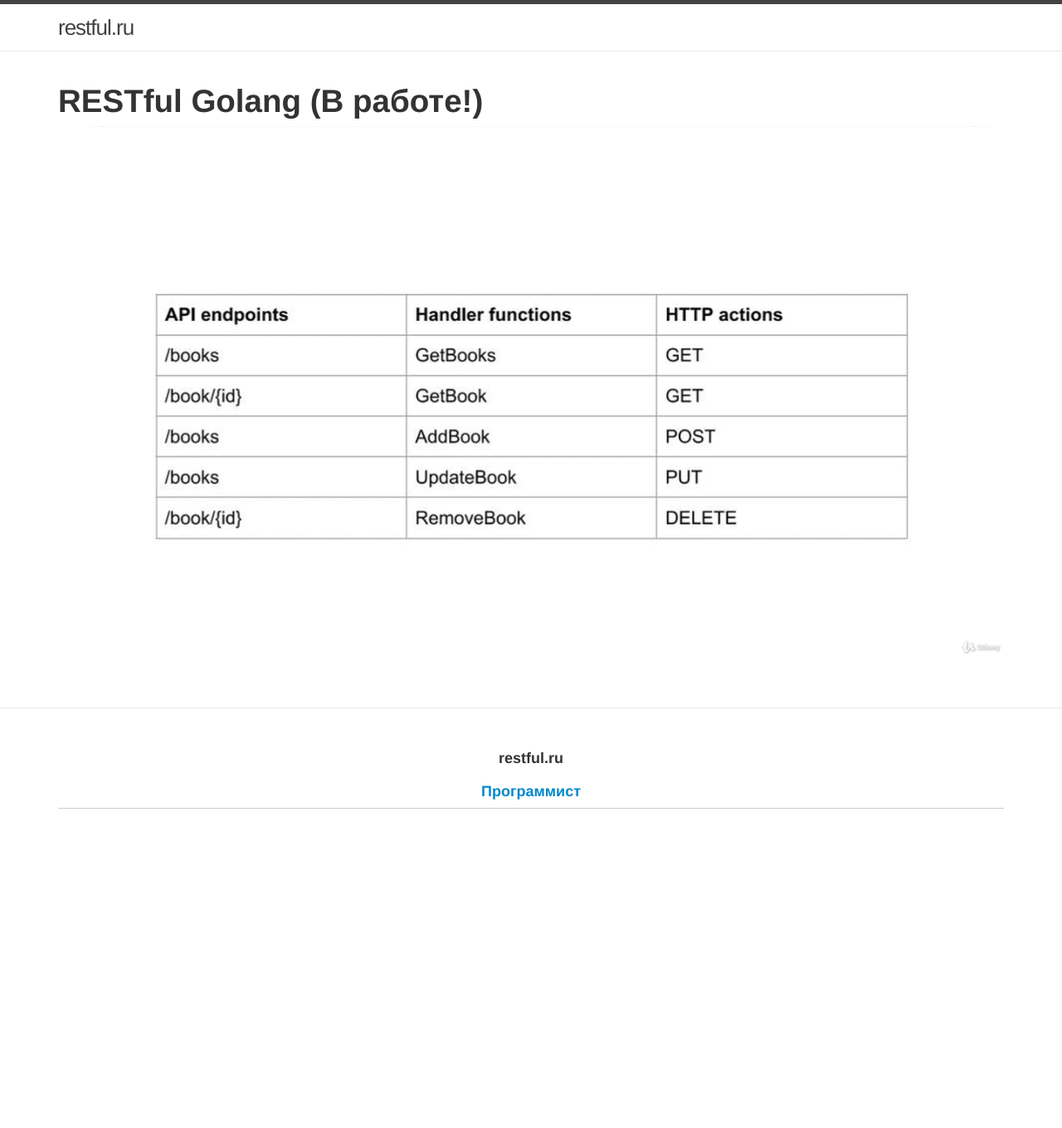
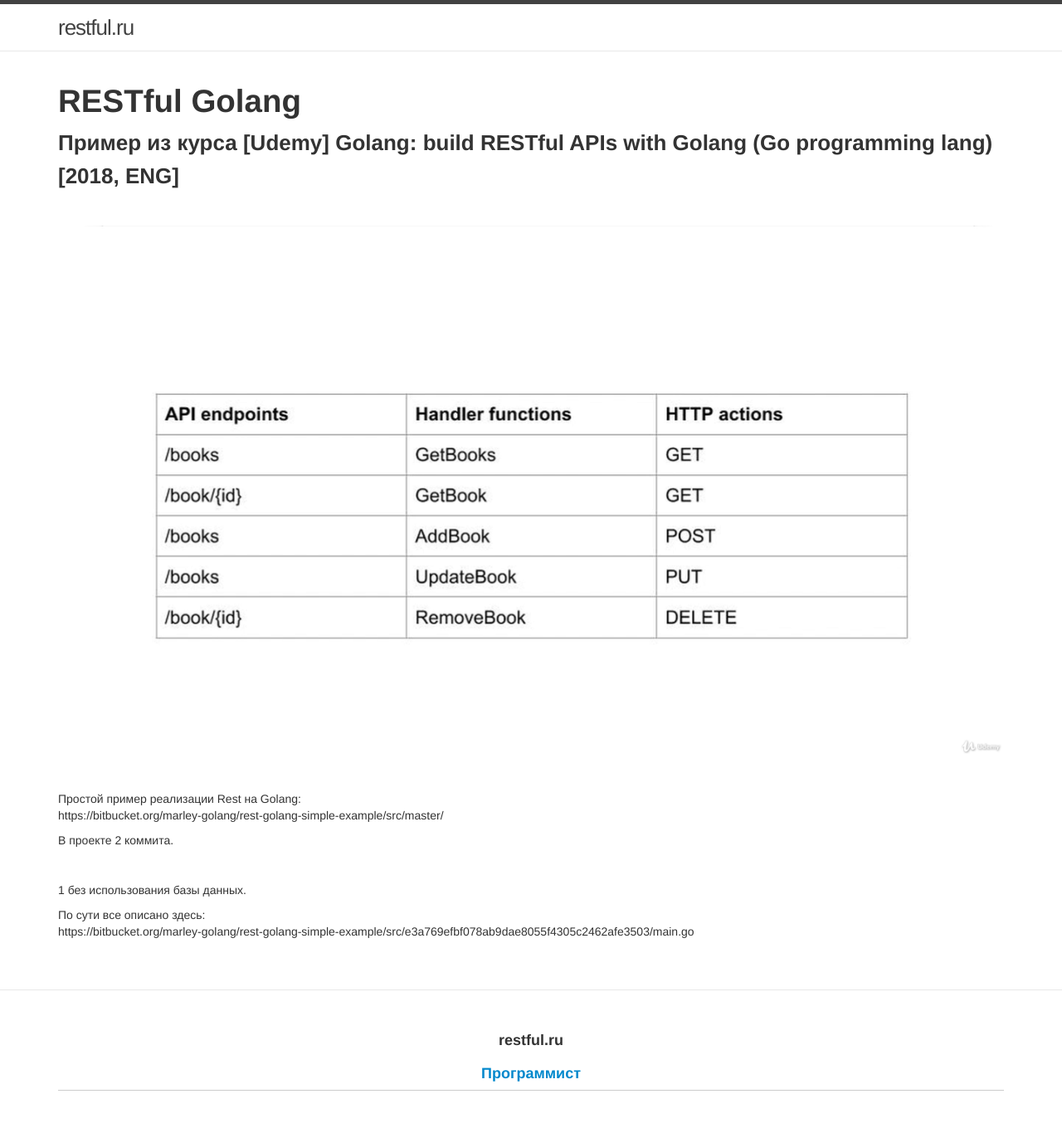
Before and after one commit to webmakaka/restful.ru, a Jekyll site: the page built from website/01-golang/00-index.md, in a window 1280 px wide. Shown: the whole page at 83% size. Built offline with Jekyll 4.4.1, drawn with Linux system fonts in a browser that asks for light colours; before the commit the page ends 1020 px from its top, so only the background shows below that.

Commit message:
golang upd

```diff
--- a/website/01-golang/00-index.md
+++ b/website/01-golang/00-index.md
@@ -4,6 +4,24 @@ title: RESTful Golang
 permalink: /golang/
 ---
 
-# RESTful Golang (В работе!)
+# RESTful Golang
+
+### Пример из курса [Udemy] Golang: build RESTful APIs with Golang (Go programming lang) [2018, ENG]
+
+<br/>
 
 ![Restful Golang Example](/img/restful-golang-example.png "Restful Golang Example"){: .center-image }
+
+<br/>
+
+Простой пример реализации Rest на Golang:
+https://bitbucket.org/marley-golang/rest-golang-simple-example/src/master/
+
+В проекте 2 коммита.
+
+<br/>
+
+1 без использования базы данных.
+
+По сути все описано здесь:
+https://bitbucket.org/marley-golang/rest-golang-simple-example/src/e3a769efbf078ab9dae8055f4305c2462afe3503/main.go
```
